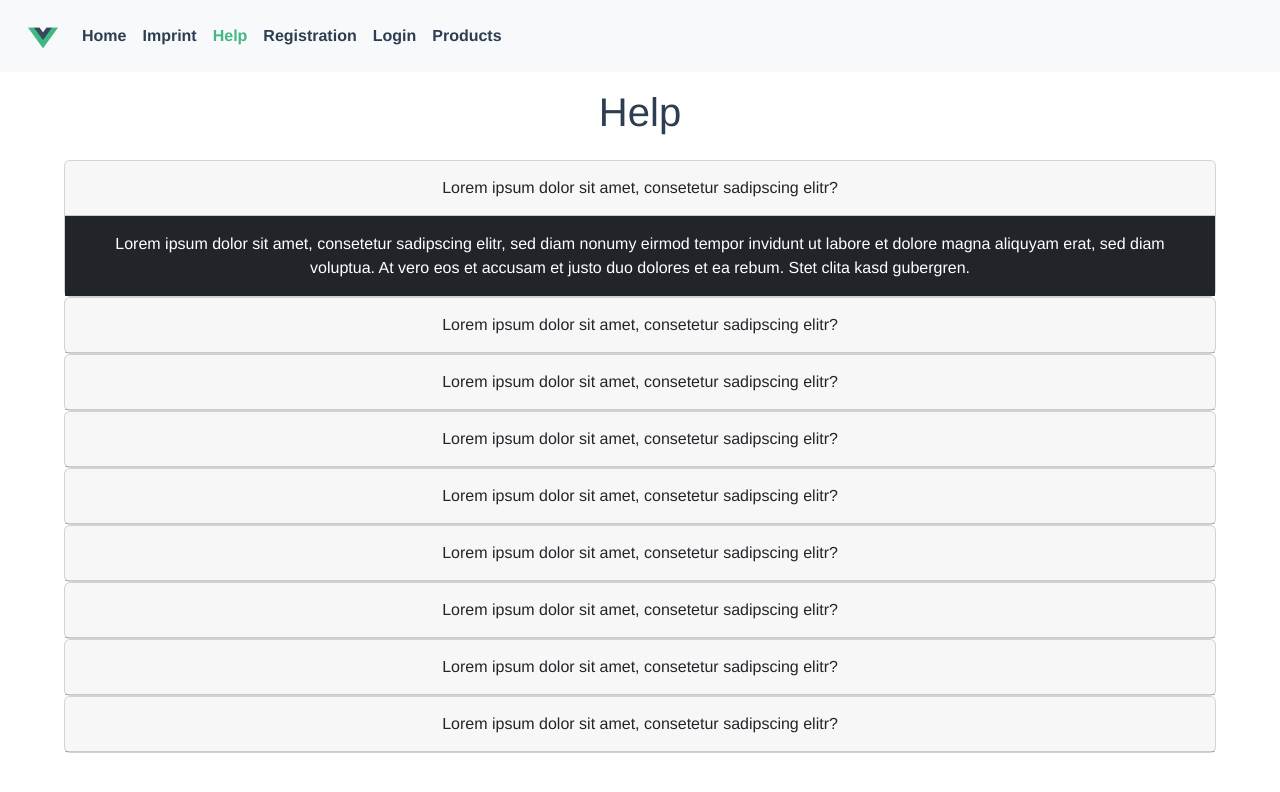
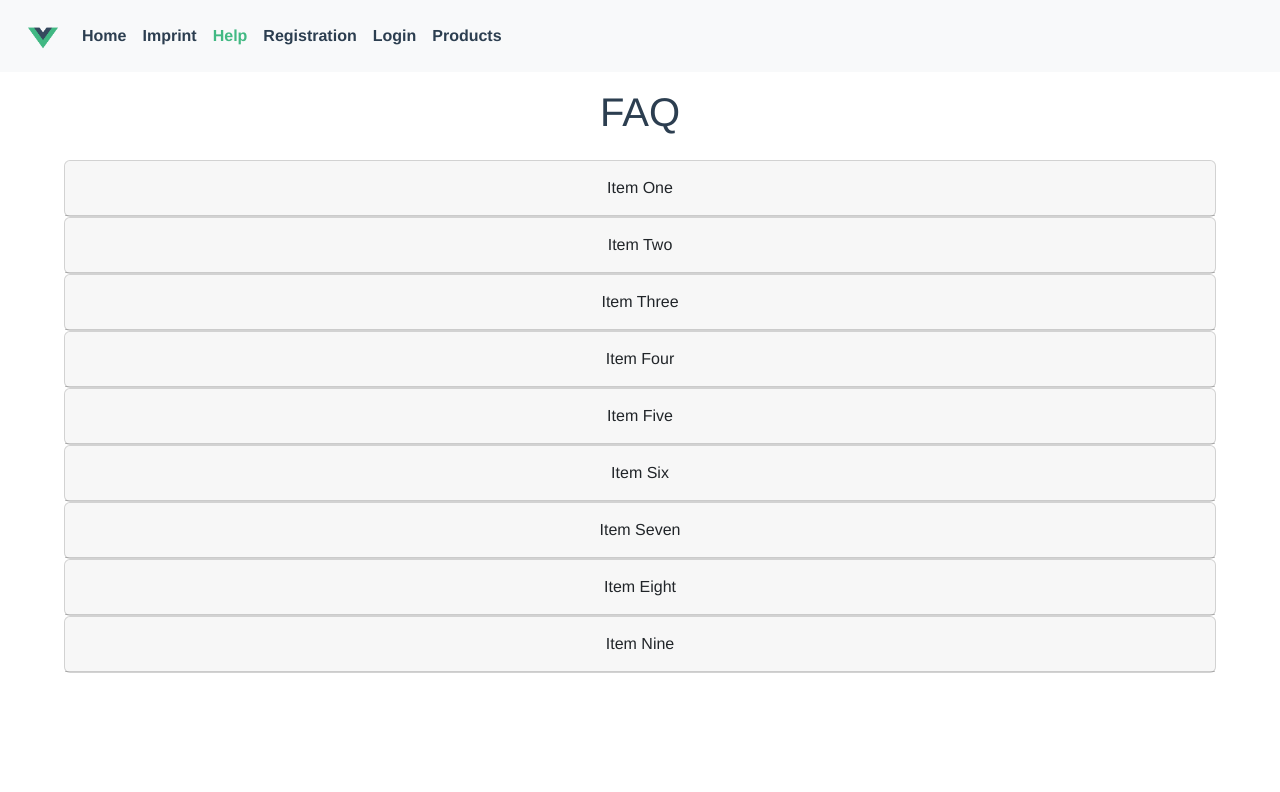
Before and after one commit to wi20b083/fweng-proj, a Vue app in the folder proj/: page /help in a window 1280 px wide. Shown: the top 792 px of the page. Built offline with nearby package versions, Linux system fonts and the light colour scheme.

Commit message:
Help page

```diff
--- a/proj/src/components/atoms/AtomHeader.vue
+++ b/proj/src/components/atoms/AtomHeader.vue
@@ -1,5 +1,5 @@
 <template>
-    <component :is="tag" :class="classname">
+    <component :is="tag">
         {{content}}
     </component>
 </template>
@@ -7,6 +7,6 @@
 <script>
 export default {
     name: 'AtomHeader',
-    props: ['tag', 'classname', 'content']
+    props: ['tag', 'content']
 }
 </script>
--- /dev/null
+++ b/proj/src/components/molecules/card/MoleculeCard.vue
@@ -0,0 +1,16 @@
+<template>
+  <div class="card">
+    <MoleculeCardHeader :link=hlink :text=htext />
+    <MoleculeCardBody :id=bid :text=btext />
+  </div>
+</template>
+<script>
+import MoleculeCardBody from './MoleculeCardBody.vue';
+import MoleculeCardHeader from './MoleculeCardHeader.vue';
+
+export default {
+  name: "MoleculeCard",
+  props: ['hlink', 'htext', 'bid', 'btext'],
+  components: { MoleculeCardHeader, MoleculeCardBody },
+};
+</script>
--- /dev/null
+++ b/proj/src/components/molecules/card/MoleculeCardBody.vue
@@ -0,0 +1,13 @@
+<template>
+  <div :id="id" class="collapse" data-bs-parent="#accordion">
+    <div class="card-body">
+      {{text}}
+    </div>
+  </div>
+</template>
+<script>
+export default {
+  name: "MoleculeCardBody",
+  props: ["id", "text"],
+};
+</script>
--- /dev/null
+++ b/proj/src/components/molecules/card/MoleculeCardHeader.vue
@@ -0,0 +1,14 @@
+<template>
+  <div class="card-header">
+    <AtomLink class="btn" data-bs-toggle="collapse" :link=link :content=text />
+  </div>
+</template>
+<script>
+import AtomLink from '@/components/atoms/AtomLink.vue';
+
+export default {
+  name: "MoleculeCardHeader",
+  props: ['link', 'text'],
+  components: { AtomLink },
+};
+</script>
--- a/proj/src/views/HelpView.vue
+++ b/proj/src/views/HelpView.vue
@@ -1,129 +1,77 @@
 <template>
   <div class="centered">
     <div class="container-fluid p-3">
-        <h1>Help</h1>
+      <AtomHeader tag="h1" content="FAQ" />
       <div class="pt-3 ps-5 pe-5 pb-3">
         <div id="accordion">
-
-            <div class="card">
-                <div class="card-header">
-                    <a class="btn" data-bs-toggle="collapse" href="#collapseOne">
-                    Lorem ipsum dolor sit amet, consetetur sadipscing elitr?
-                    </a>
-                </div>
-                <div id="collapseOne" class="collapse show" data-bs-parent="#accordion">
-                    <div class="card-body bg-dark text-white">
-                    Lorem ipsum dolor sit amet, consetetur sadipscing elitr, sed diam nonumy eirmod tempor invidunt ut labore et dolore magna aliquyam erat, sed diam voluptua. At vero eos et accusam et justo duo dolores et ea rebum. Stet clita kasd gubergren.
-                    </div>
-                </div>
-            </div>
-
-            <div class="card">
-                <div class="card-header">
-                    <a class="collapsed btn" data-bs-toggle="collapse" href="#collapseTwo">
-                    Lorem ipsum dolor sit amet, consetetur sadipscing elitr?
-                    </a>
-                </div>
-                <div id="collapseTwo" class="collapse" data-bs-parent="#accordion">
-                    <div class="card-body bg-dark text-white">
-                    Lorem ipsum dolor sit amet, consetetur sadipscing elitr, sed diam nonumy eirmod tempor invidunt ut labore et dolore magna aliquyam erat, sed diam voluptua. At vero eos et accusam et justo duo dolores et ea rebum. Stet clita kasd gubergren.
-                    </div>
-                </div>
-            </div>
-
-            <div class="card">
-                <div class="card-header">
-                    <a class="collapsed btn" data-bs-toggle="collapse" href="#collapseThree">
-                    Lorem ipsum dolor sit amet, consetetur sadipscing elitr?
-                    </a>
-                </div>
-                <div id="collapseThree" class="collapse" data-bs-parent="#accordion">
-                    <div class="card-body bg-dark text-white">
-                    Lorem ipsum dolor sit amet, consetetur sadipscing elitr, sed diam nonumy eirmod tempor invidunt ut labore et dolore magna aliquyam erat, sed diam voluptua. At vero eos et accusam et justo duo dolores et ea rebum. Stet clita kasd gubergren.
-                    </div>
-                </div>
-            </div>
-
-            <div class="card">
-                <div class="card-header">
-                    <a class="collapsed btn" data-bs-toggle="collapse" href="#collapseFour">
-                    Lorem ipsum dolor sit amet, consetetur sadipscing elitr?
-                    </a>
-                </div>
-                <div id="collapseFour" class="collapse" data-bs-parent="#accordion">
-                    <div class="card-body bg-dark text-white">
-                    Lorem ipsum dolor sit amet, consetetur sadipscing elitr, sed diam nonumy eirmod tempor invidunt ut labore et dolore magna aliquyam erat, sed diam voluptua. At vero eos et accusam et justo duo dolores et ea rebum. Stet clita kasd gubergren.
-                    </div>
-                </div>
-            </div>
-
-            <div class="card">
-                <div class="card-header">
-                    <a class="collapsed btn" data-bs-toggle="collapse" href="#collapseFife">
-                    Lorem ipsum dolor sit amet, consetetur sadipscing elitr?
-                    </a>
-                </div>
-                <div id="collapseFife" class="collapse" data-bs-parent="#accordion">
-                    <div class="card-body bg-dark text-white">
-                    Lorem ipsum dolor sit amet, consetetur sadipscing elitr, sed diam nonumy eirmod tempor invidunt ut labore et dolore magna aliquyam erat, sed diam voluptua. At vero eos et accusam et justo duo dolores et ea rebum. Stet clita kasd gubergren.
-                    </div>
-                </div>
-            </div>
-
-            <div class="card">
-                <div class="card-header">
-                    <a class="collapsed btn" data-bs-toggle="collapse" href="#collapseSix">
-                    Lorem ipsum dolor sit amet, consetetur sadipscing elitr?
-                    </a>
-                </div>
-                <div id="collapseSix" class="collapse" data-bs-parent="#accordion">
-                    <div class="card-body bg-dark text-white">
-                    Lorem ipsum dolor sit amet, consetetur sadipscing elitr, sed diam nonumy eirmod tempor invidunt ut labore et dolore magna aliquyam erat, sed diam voluptua. At vero eos et accusam et justo duo dolores et ea rebum. Stet clita kasd gubergren.
-                    </div>
-                </div>
-            </div>
-
-            <div class="card">
-                <div class="card-header">
-                    <a class="collapsed btn" data-bs-toggle="collapse" href="#collapseSeven">
-                    Lorem ipsum dolor sit amet, consetetur sadipscing elitr?
-                    </a>
-                </div>
-                <div id="collapseSeven" class="collapse" data-bs-parent="#accordion">
-                    <div class="card-body bg-dark text-white">
-                    Lorem ipsum dolor sit amet, consetetur sadipscing elitr, sed diam nonumy eirmod tempor invidunt ut labore et dolore magna aliquyam erat, sed diam voluptua. At vero eos et accusam et justo duo dolores et ea rebum. Stet clita kasd gubergren.
-                    </div>
-                </div>
-            </div>
-
-            <div class="card">
-                <div class="card-header">
-                    <a class="collapsed btn" data-bs-toggle="collapse" href="#collapseEight">
-                    Lorem ipsum dolor sit amet, consetetur sadipscing elitr?
-                    </a>
-                </div>
-                <div id="collapseEight" class="collapse" data-bs-parent="#accordion">
-                    <div class="card-body bg-dark text-white">
-                    Lorem ipsum dolor sit amet, consetetur sadipscing elitr, sed diam nonumy eirmod tempor invidunt ut labore et dolore magna aliquyam erat, sed diam voluptua. At vero eos et accusam et justo duo dolores et ea rebum. Stet clita kasd gubergren.
-                    </div>
-                </div>
-            </div>
-
-            <div class="card">
-                <div class="card-header">
-                    <a class="collapsed btn" data-bs-toggle="collapse" href="#collapseNine">
-                    Lorem ipsum dolor sit amet, consetetur sadipscing elitr?
-                    </a>
-                </div>
-                <div id="collapseNine" class="collapse" data-bs-parent="#accordion">
-                    <div class="card-body bg-dark text-white">
-                    Lorem ipsum dolor sit amet, consetetur sadipscing elitr, sed diam nonumy eirmod tempor invidunt ut labore et dolore magna aliquyam erat, sed diam voluptua. At vero eos et accusam et justo duo dolores et ea rebum. Stet clita kasd gubergren.
+          <MoleculeCard
+            hlink="#collapseOne"
+            htext="Item One"
+            bid="collapseOne"
+            btext="Lorem ipsum dolor sit amet, consetetur sadipscing elitr, sed diam nonumy eirmod tempor invidunt ut labore et dolore magna aliquyam erat, sed diam voluptua. At vero eos et accusam et justo duo dolores et ea rebum. Stet clita kasd gubergren, no sea takimata sanctus est Lorem ipsum dolor sit amet."
+          />
+          <MoleculeCard
+            hlink="#collapseTwo"
+            htext="Item Two"
+            bid="collapseTwo"
+            btext="Lorem ipsum dolor sit amet, consetetur sadipscing elitr, sed diam nonumy eirmod tempor invidunt ut labore et dolore magna aliquyam erat, sed diam voluptua. At vero eos et accusam et justo duo dolores et ea rebum. Stet clita kasd gubergren, no sea takimata sanctus est Lorem ipsum dolor sit amet."
+          />
+          <MoleculeCard
+            hlink="#collapseThree"
+            htext="Item Three"
+            bid="collapseThree"
+            btext="Lorem ipsum dolor sit amet, consetetur sadipscing elitr, sed diam nonumy eirmod tempor invidunt ut labore et dolore magna aliquyam erat, sed diam voluptua. At vero eos et accusam et justo duo dolores et ea rebum. Stet clita kasd gubergren, no sea takimata sanctus est Lorem ipsum dolor sit amet."
+          />
+          <MoleculeCard
+            hlink="#collapseFour"
+            htext="Item Four"
+            bid="collapseFour"
+            btext="Lorem ipsum dolor sit amet, consetetur sadipscing elitr, sed diam nonumy eirmod tempor invidunt ut labore et dolore magna aliquyam erat, sed diam voluptua. At vero eos et accusam et justo duo dolores et ea rebum. Stet clita kasd gubergren, no sea takimata sanctus est Lorem ipsum dolor sit amet."
+          />
+          <MoleculeCard
+            hlink="#collapseFive"
+            htext="Item Five"
+            bid="collapseFive"
+            btext="Lorem ipsum dolor sit amet, consetetur sadipscing elitr, sed diam nonumy eirmod tempor invidunt ut labore et dolore magna aliquyam erat, sed diam voluptua. At vero eos et accusam et justo duo dolores et ea rebum. Stet clita kasd gubergren, no sea takimata sanctus est Lorem ipsum dolor sit amet."
+          />
+          <MoleculeCard
+            hlink="#collapseSix"
+            htext="Item Six"
+            bid="collapseSix"
+            btext="Lorem ipsum dolor sit amet, consetetur sadipscing elitr, sed diam nonumy eirmod tempor invidunt ut labore et dolore magna aliquyam erat, sed diam voluptua. At vero eos et accusam et justo duo dolores et ea rebum. Stet clita kasd gubergren, no sea takimata sanctus est Lorem ipsum dolor sit amet."
+          />
+          <MoleculeCard
+            hlink="#collapseSeven"
+            htext="Item Seven"
+            bid="collapseSeven"
+            btext="Lorem ipsum dolor sit amet, consetetur sadipscing elitr, sed diam nonumy eirmod tempor invidunt ut labore et dolore magna aliquyam erat, sed diam voluptua. At vero eos et accusam et justo duo dolores et ea rebum. Stet clita kasd gubergren, no sea takimata sanctus est Lorem ipsum dolor sit amet."
+          />
+          <MoleculeCard
+            hlink="#collapseEight"
+            htext="Item Eight"
+            bid="collapseEight"
+            btext="Lorem ipsum dolor sit amet, consetetur sadipscing elitr, sed diam nonumy eirmod tempor invidunt ut labore et dolore magna aliquyam erat, sed diam voluptua. At vero eos et accusam et justo duo dolores et ea rebum. Stet clita kasd gubergren, no sea takimata sanctus est Lorem ipsum dolor sit amet."
+          />
+          <MoleculeCard
+            hlink="#collapseNine"
+            htext="Item Nine"
+            bid="collapseNine"
+            btext="Lorem ipsum dolor sit amet, consetetur sadipscing elitr, sed diam nonumy eirmod tempor invidunt ut labore et dolore magna aliquyam erat, sed diam voluptua. At vero eos et accusam et justo duo dolores et ea rebum. Stet clita kasd gubergren, no sea takimata sanctus est Lorem ipsum dolor sit amet."
+          />
         </div>
       </div>
     </div>
   </div>
-        </div>
+</template>
+<script>
+import MoleculeCard from "@/components/molecules/card/MoleculeCard.vue";
+import AtomHeader from "@/components/atoms/AtomHeader.vue";
 
-    </div>
-</div>
-</template>
+export default {
+  name: "HelpView",
+  components: {
+    MoleculeCard,
+    AtomHeader
+  },
+};
+</script>
```
Lines whose indentation alone changed are shown as unchanged.
